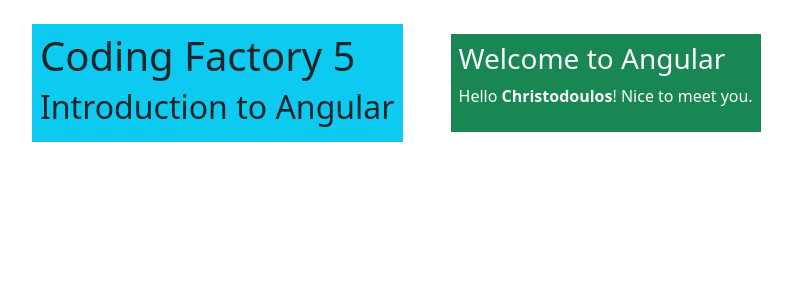
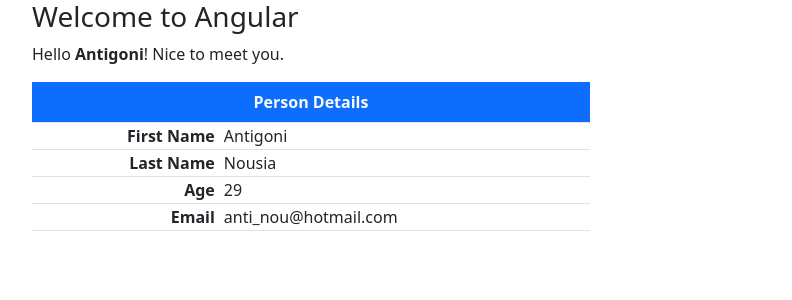
Before and after one commit to Antinou/angular-inroduction, an Angular app: page / in a window 1280 px wide. Shown: the top 300 px of the page, without its empty margins (50-842 px from the left). Built offline with nearby package versions, Linux system fonts and the light colour scheme.

Commit message:
one way binding

```diff
--- a/src/app/app.component.html
+++ b/src/app/app.component.html
@@ -1,12 +1,28 @@
-<div class="container mt-4">
-    <div class="d-flex gap-5 align-items-center">
-      <div class="bg-info p-2">
-        <h1>Coding Factory 5</h1>
-        <h2>Introduction to Angular</h2>
-      </div>
-      <div class="bg-success p-2 text-light">
-        <h3>Welcome to Angular</h3>
-        <p>Hello <strong>Christodoulos</strong>! Nice to meet you.</p>
-      </div>
-    </div>
-  </div>
+<div class="container ">
+    <h3>Welcome to Angular</h3>
+        <p>Hello <strong>{{ name }}</strong
+            >! Nice to meet you.
+        </p>
+
+
+        <table class="table table-bordered w-50">
+            <caption class="caption-top fw-bold bg-primary text-light text-center">
+              Person Details
+            </caption>
+            <tr>
+              <td class="fw-semibold text-end">First Name</td>
+              <td class="ps-2">{{ person.givenName }}</td>
+            </tr>
+            <tr>
+              <td class="fw-semibold text-end">Last Name</td>
+              <td class="ps-2">{{ person.surName }}</td>
+            </tr>
+            <tr>
+              <td class="fw-semibold text-end">Age</td>
+              <td class="ps-2">{{ person.age }}</td>
+            </tr>
+            <tr>
+              <td class="fw-semibold text-end">Email</td>
+              <td class="ps-2">{{ person.email }}</td>
+            </tr>
+          </table></div>
--- a/src/app/app.component.ts
+++ b/src/app/app.component.ts
@@ -8,5 +8,12 @@
   styleUrl: './app.component.css'
 })
 export class AppComponent {
-  title = 'angular-introduction';
+  name = 'Antigoni';
+
+  person ={
+    givenName: 'Antigoni',
+    surName: 'Nousia',
+    age: 29,
+    email: 'anti_nou@hotmail.com',
+  };
 }
```
Also changed, not shown: 1 other file (tests, documents, lock files or other folders).
